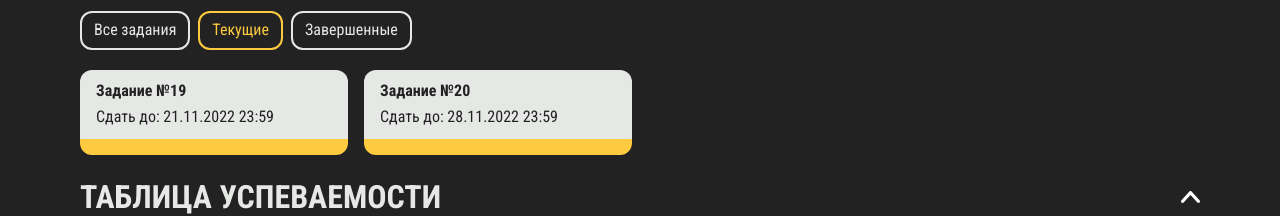
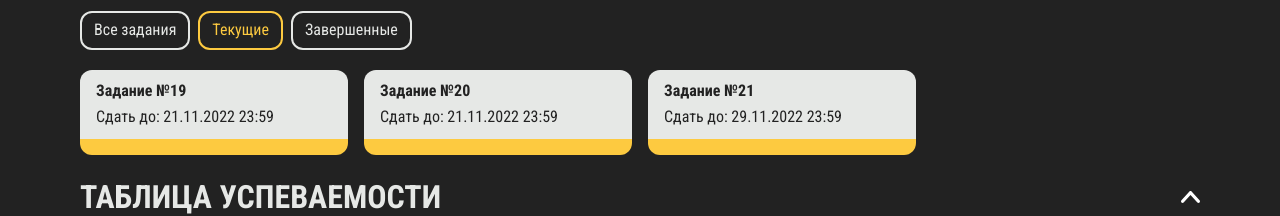
Before and after one commit to leppenen/ed_2022, a Vue app: page / in a window 1280 px wide. Shown: the part 533-749 px from the top of the page. Built offline with nearby package versions, Linux system fonts and the light colour scheme.

Commit message:
add task 21

```diff
--- a/src/components/tasks-block.vue
+++ b/src/components/tasks-block.vue
@@ -21,6 +21,7 @@ import task17 from '@/assets/files/tasks/e17.pdf'
 import task18 from '@/assets/files/tasks/e18.pdf'
 import task19 from '@/assets/files/tasks/e19.pdf'
 import task20 from '@/assets/files/tasks/e20.pdf'
+import task21 from '@/assets/files/tasks/e21.pdf'
 import solve1 from '@/assets/files/tasks/e1a.pdf'
 import solve2 from '@/assets/files/tasks/e2a.pdf'
 import solve3 from '@/assets/files/tasks/e3a.pdf'
@@ -186,8 +187,14 @@ const tasks: Task[] = [
   },
   {
     taskName: 'Задание №20',
-    deadline: createDeadlineDate(2022, 11, 28),
+    deadline: createDeadlineDate(2022, 11, 21),
     taskFilePath: task20,
+    solutionFilePath: '',
+  },
+  {
+    taskName: 'Задание №21',
+    deadline: createDeadlineDate(2022, 11, 29),
+    taskFilePath: task21,
     solutionFilePath: '',
   },
 ]
```
Also changed, not shown: 1 other file (tests, documents, lock files or other folders).
